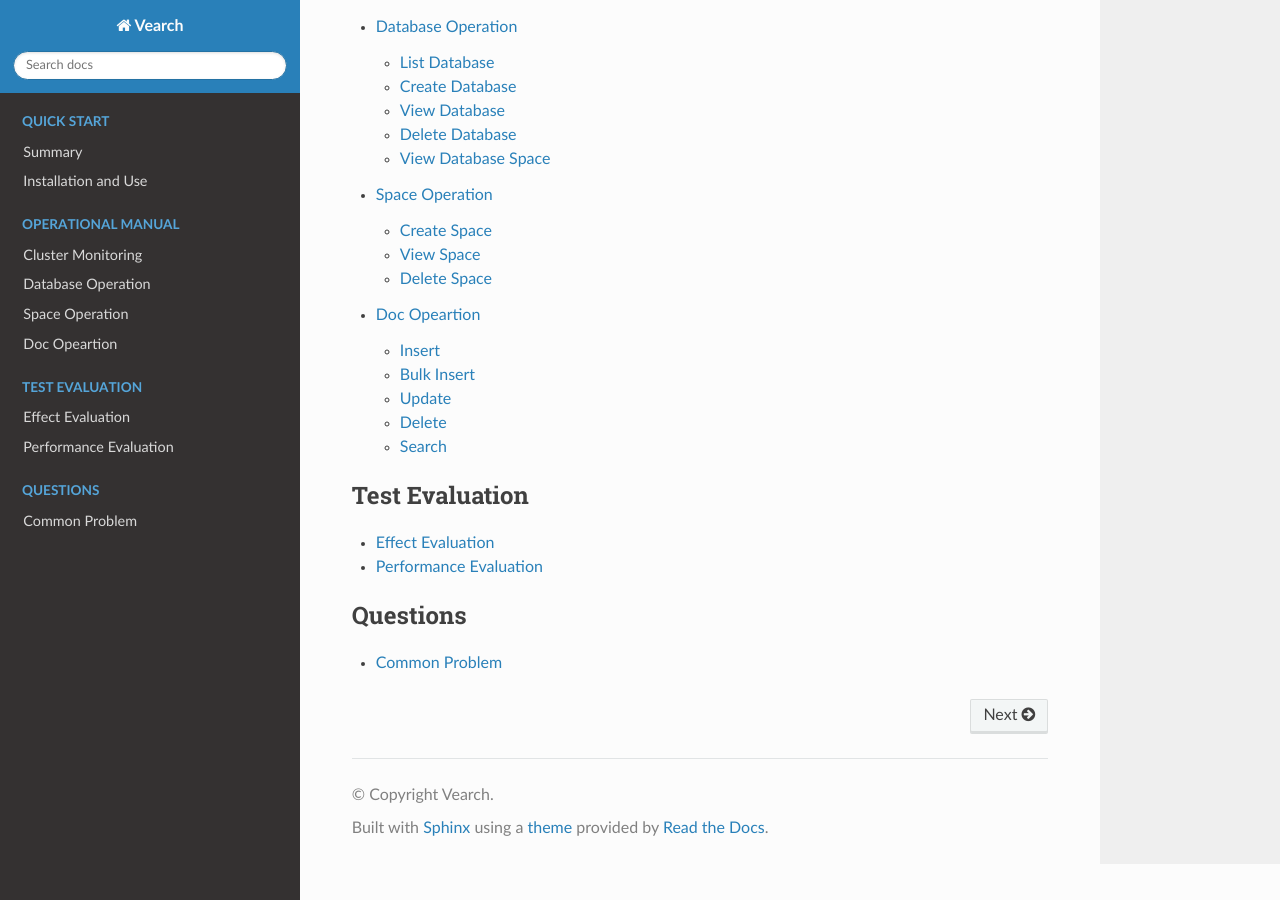
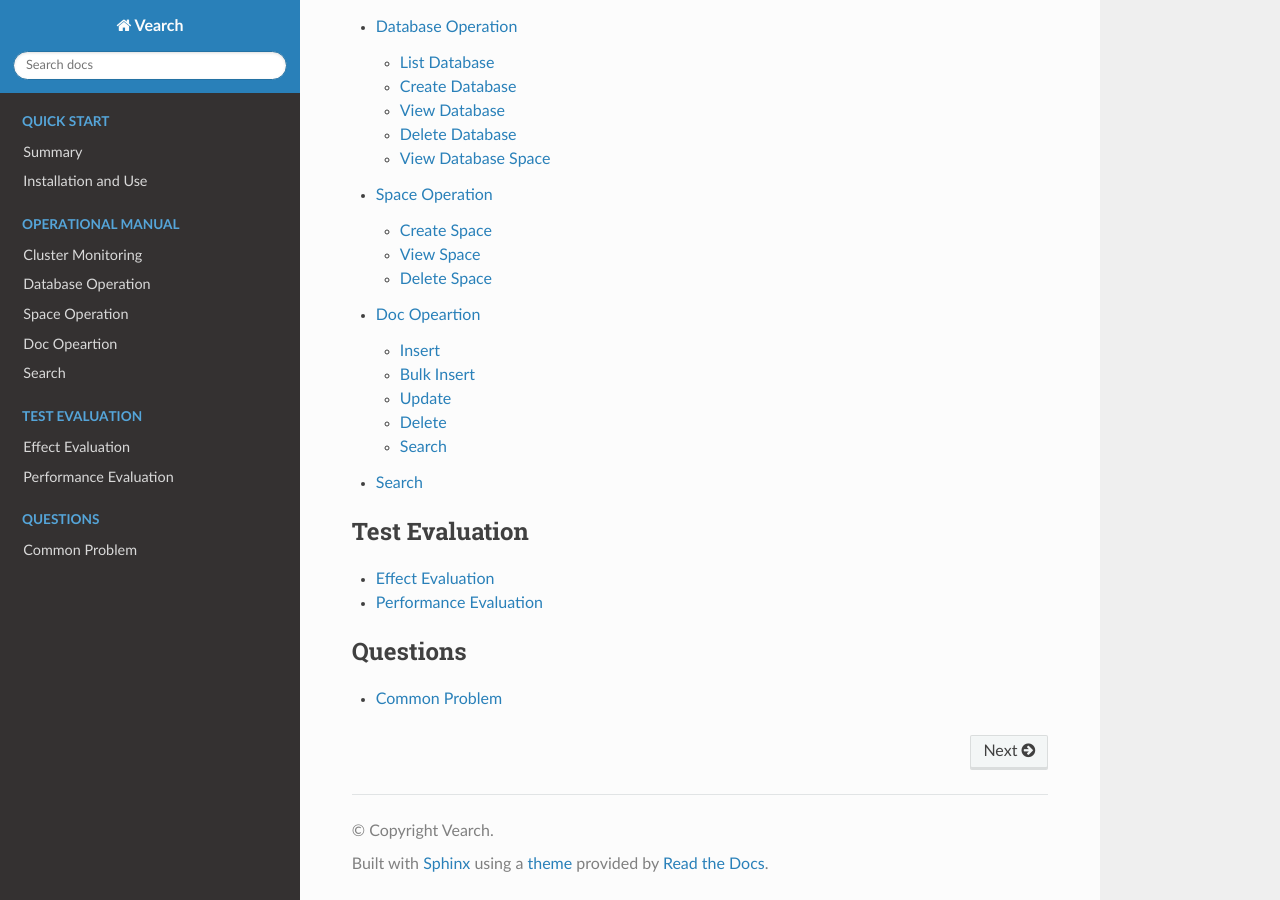
Before and after one commit to nizyun/vs_en, a Sphinx documentation site: the page built from docs/source/index.rst, in a window 1280 px wide and 900 px high, scrolled down 613 px. Built offline with Sphinx 7.4.7 and the Read the Docs theme 2.0.0, drawn with Linux system fonts in a browser that asks for light colours; pages that are not in the unit, such as notebooks, are missing from menus.

Commit message:
chang index page

```diff
--- a/docs/source/index.rst
+++ b/docs/source/index.rst
@@ -16,6 +16,7 @@ Vearch System Introduction
    use_op/op_db.rst
    use_op/op_space.rst
    use_op/op_doc.rst
+   use_op/search.rst
 
 .. toctree::
       :maxdepth: 1
```
